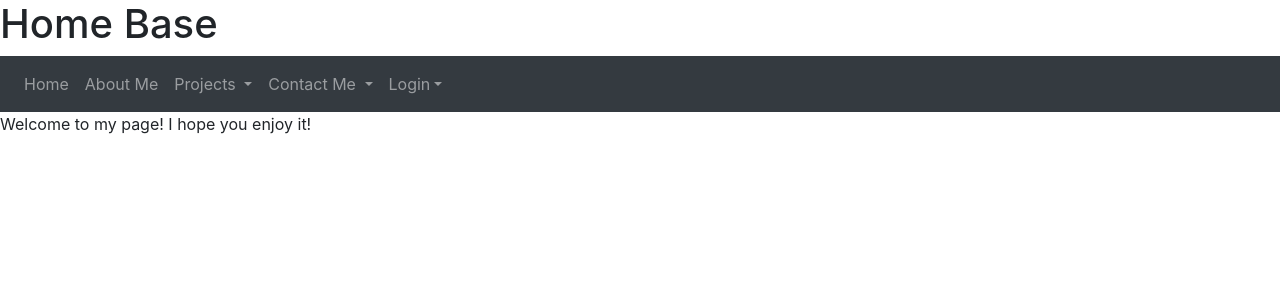
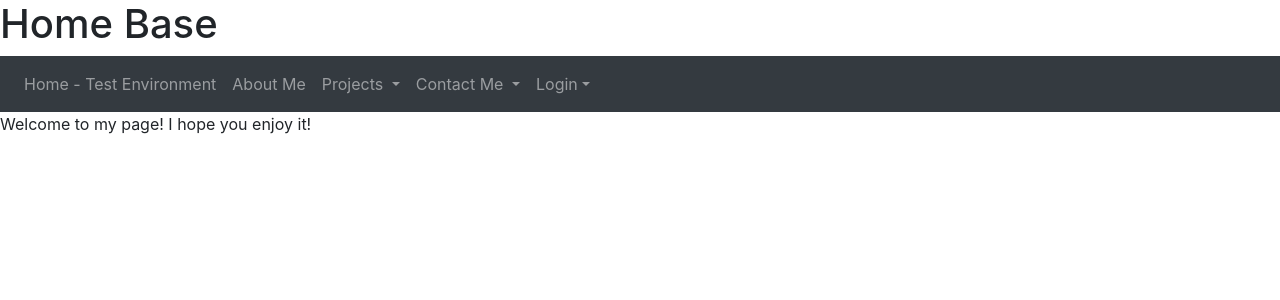
Before and after one commit to EmilBerbakov/Website, a PHP site: page /index.php in a window 1280 px wide. Shown: the top 300 px of the page. Run offline with PHP 8.4, Linux system fonts and the light colour scheme; some libraries are stand-ins or nearby versions.

Commit message:
Added "Test Environment" indicator for test branch

```diff
--- a/htdocs/php-addons/toolbar.php
+++ b/htdocs/php-addons/toolbar.php
@@ -6,7 +6,7 @@
   <div class="collapse navbar-collapse" id="navbarNavDropdown">
     <ul class="navbar-nav">
       <li class="nav-item">
-        <a class="nav-link" href="index.php">Home <span class="sr-only">(current)</span></a>
+        <a class="nav-link" href="index.php">Home - Test Environment <span class="sr-only">(current)</span></a>
       </li>
       <li class="nav-item">
         <a class="nav-link" href="aboutme.php">About Me</a>
@@ -28,6 +28,7 @@
 			<li><a class="dropdown-item" href="https://www.linkedin.com/in/emil-berbakov/" target="_blank" rel="noopener noreferrer">Message me on LinkedIn</a></li>
 			<li><a class="dropdown-item" href="mailto:emberbakov@gmail.com">Send Me an Email </a></li>
 			<li> <a class="dropdown-item" href="resume.php">Read my Resume</a></li>
+
 		</ul>
 	</li>
 	<?php
```
